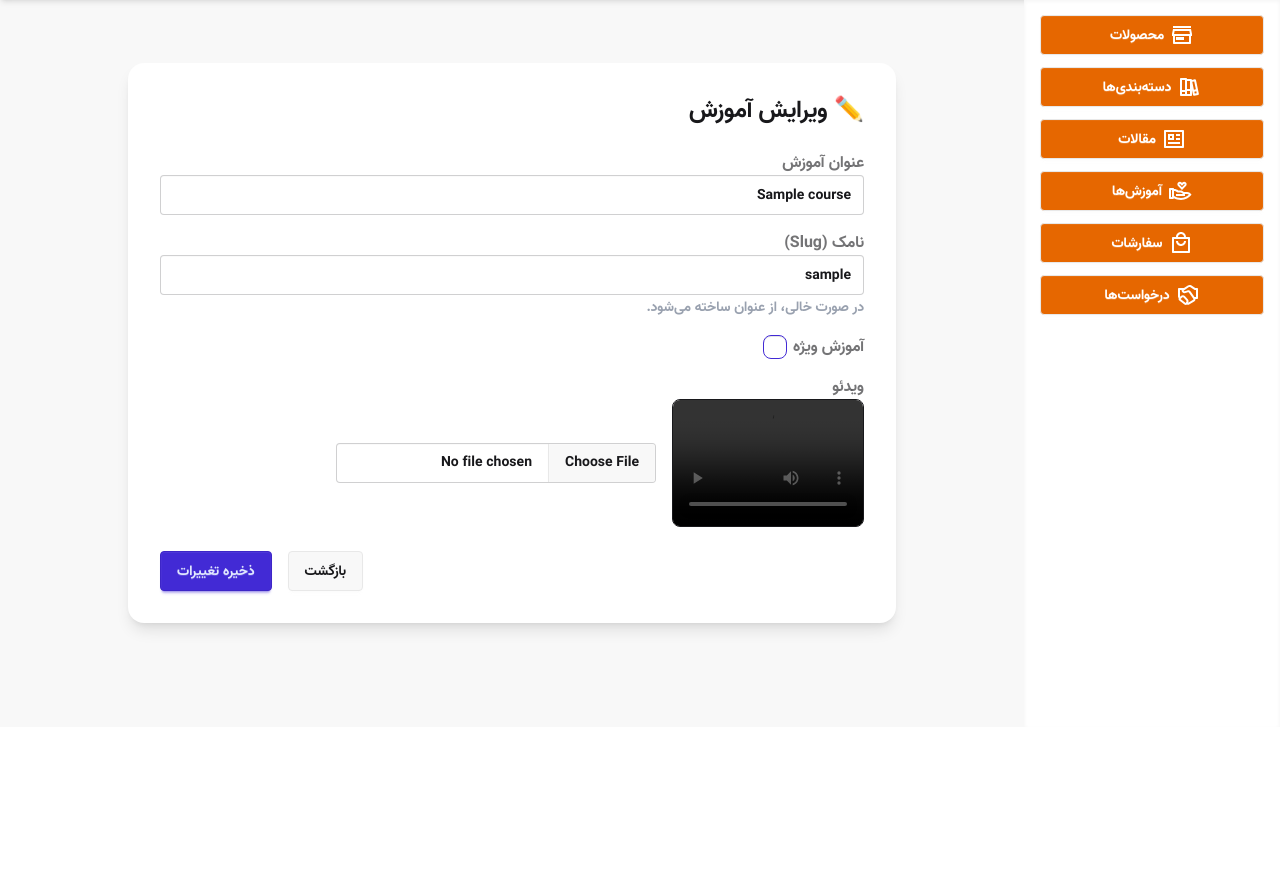
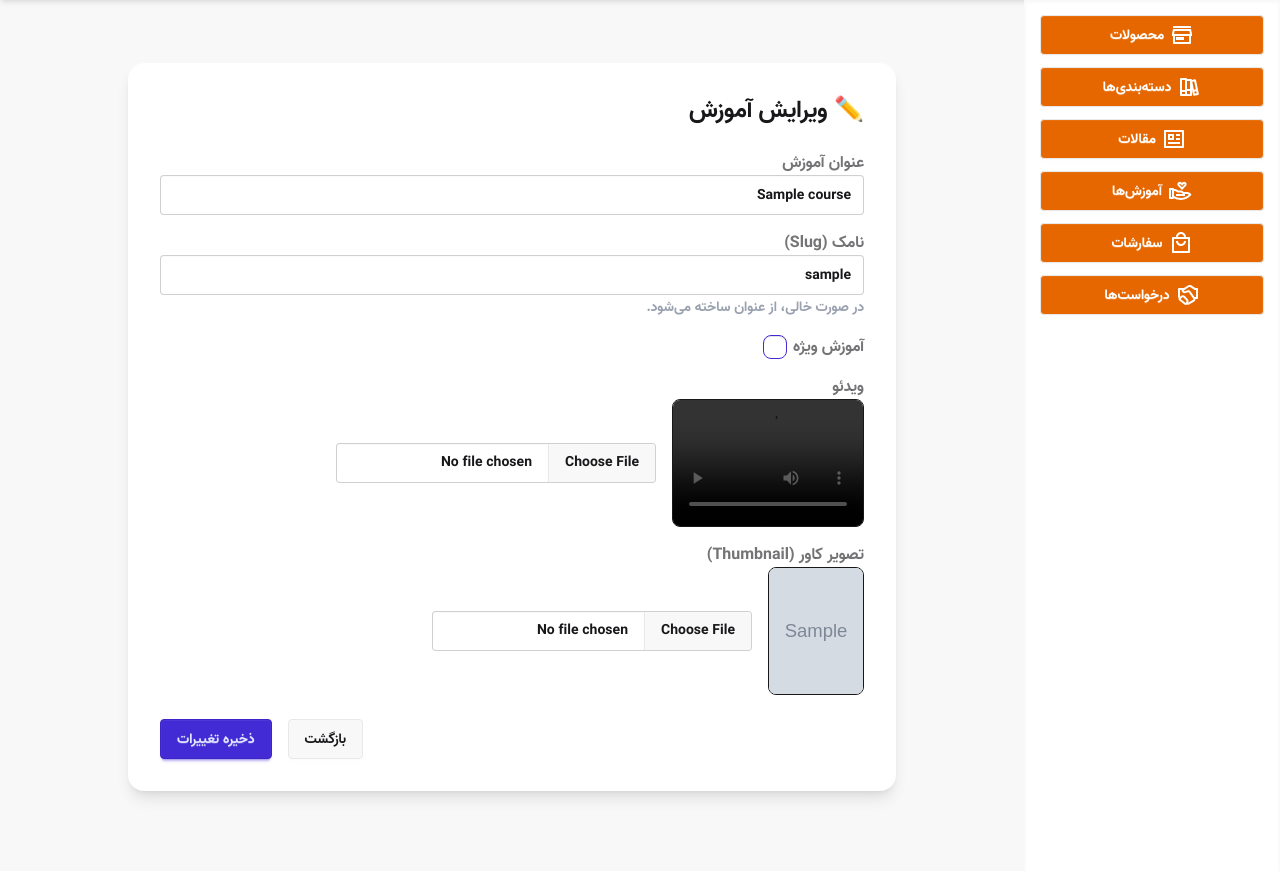
Before and after one commit to monerapersian/farris, a Django app: template website/templates/dashboard/sections/edit_course.html in a window 1280 px wide. Shown: the part 73-944 px from the top of the page. Before the commit the page ends 709 px from the top, so only its background shows below. Run offline with Django 3.2, Linux system fonts and the light colour scheme; the template is opened without the code that fills it: most values are stand-ins (such as "Sample title", 1, 10 or a date in 2020); grey boxes marked "Sample" are stand-in pictures; some libraries are stand-ins or nearby versions; grey boxes are pictures that could not be loaded.

Commit message:
home page course update

```diff
--- a/website/models.py
+++ b/website/models.py
@@ -71,6 +71,12 @@ class Course(models.Model):
     title = models.CharField(max_length=200, verbose_name="عنوان آموزش")
     slug = models.SlugField(unique=True, verbose_name="نامک (Slug)")
     video = models.FileField(upload_to="courses/videos/", verbose_name="ویدئو")
+    thumbnail = models.ImageField(
+        upload_to="courses/thumbnails/",
+        verbose_name="تصویر کاور",
+        blank=True,
+        null=True,
+    )
     special = models.BooleanField(default=False, verbose_name="ویژه")
     created_at = models.DateTimeField(auto_now_add=True, verbose_name="تاریخ انتشار")
 
--- a/website/templates/dashboard/sections/edit_course.html
+++ b/website/templates/dashboard/sections/edit_course.html
@@ -36,7 +36,22 @@
           <source src="{{ course.video.url }}" type="video/mp4">
           مرورگر شما ویدئو را پشتیبانی نمی‌کند.
         </video>
-        <input type="file" name="video" class="file-input file-input-bordered w-full max-w-xs">
+        <input type="file" name="video" accept="video/*" class="file-input file-input-bordered w-full max-w-xs">
+      </div>
+    </div>
+
+    <!-- تصویر کاور فعلی و جدید -->
+    <div class="form-control">
+      <label class="label"><span class="label-text">تصویر کاور (Thumbnail)</span></label>
+      <div class="flex items-center gap-4">
+        {% if course.thumbnail %}
+          <img src="{{ course.thumbnail.url }}" class="w-24 h-32 object-cover border rounded-lg">
+        {% else %}
+          <div class="w-24 h-32 border rounded-lg flex items-center justify-center text-xs text-gray-400">
+            بدون تصویر
+          </div>
+        {% endif %}
+        <input type="file" name="thumbnail" accept="image/*" class="file-input file-input-bordered w-full max-w-xs">
       </div>
     </div>
 
--- a/website/views.py
+++ b/website/views.py
@@ -1010,6 +1010,7 @@ def dashboard_course_add(request):
         slug = slugify(slug_input or title, allow_unicode=True)
         special = bool(request.POST.get("special"))
         video = request.FILES.get("video")
+        thumbnail = request.FILES.get("thumbnail")
 
         errors = []
         if not title:
@@ -1028,6 +1029,7 @@ def dashboard_course_add(request):
             title=title,
             slug=slug,
             video=video,
+            thumbnail=thumbnail,
             special=special
         )
 
@@ -1047,6 +1049,7 @@ def dashboard_course_edit(request, course_id):
         slug = slugify(slug_input or title, allow_unicode=True)
         special = bool(request.POST.get("special"))
         video = request.FILES.get("video")
+        thumbnail = request.FILES.get("thumbnail")
 
         errors = []
         if not title:
@@ -1064,6 +1067,8 @@ def dashboard_course_edit(request, course_id):
         course.special = special
         if video:
             course.video = video
+        if thumbnail:
+            course.thumbnail = thumbnail
         course.save()
 
         messages.success(request, f"آموزش «{course.title}» با موفقیت ویرایش شد ✅")
```
Also changed, not shown: website/templates/dashboard/sections/add_course.html (+8 -1 lines), website/templates/home.html (+5 -3 lines), website/templates/master.html (+6 -11 lines), website/migrations/0012_course_thumbnail.py (added).
